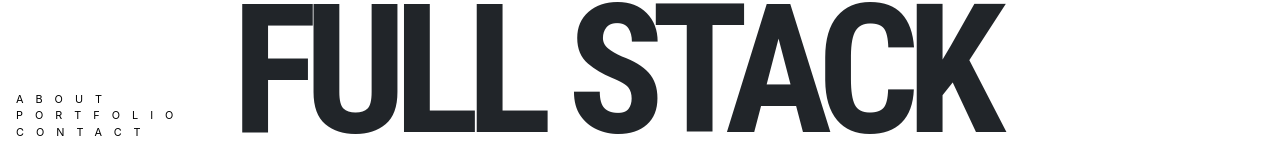
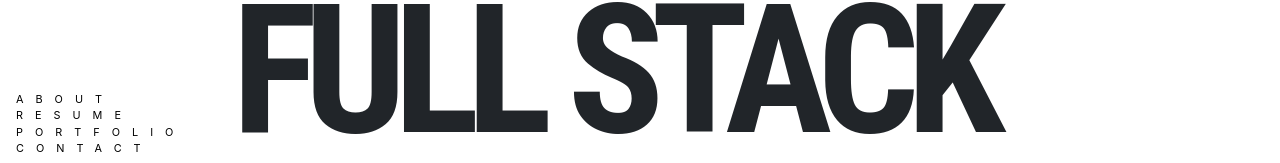
Before and after one commit to JoHeyJo/website-2.0, a React (Create React App) app: page / in a window 1280 px wide. Shown: the part 277-440 px from the top of the page. Built offline with nearby package versions, Linux system fonts and the light colour scheme.

Commit message:
adding resume section

```diff
--- a/src/Nav.tsx
+++ b/src/Nav.tsx
@@ -10,7 +10,7 @@ function Nav() {
     <div className="d-none d-md-inline">
       <Navbar id="Nav-navbar" className="flex-column">
         {sections.map((section, i) =>
-          <HashLink key={i} className="Nav-link" to={`#${section.link}`}>{section.name}</HashLink>
+          <HashLink key={i} id={section.id} className="Nav-link" to={`#${section.link}`}>{section.name}</HashLink>
         )}
       </Navbar>
     </div>
--- a/src/styles/Nav.css
+++ b/src/styles/Nav.css
@@ -16,6 +16,14 @@
 .Nav-link:hover {
   transition: .25s;
   color: #323232;
+}
+
+#Nav-resume::before {
+  content: "Resume";
+}
+
+#Nav-resume:hover::before {
+  content: "Download";
 }
 
 @media (width < 1315px){
--- a/src/utils/sections.ts
+++ b/src/utils/sections.ts
@@ -2,6 +2,11 @@ export const sections = [
   {
     link: "Home-Bio",
     name: "About"
+  },
+  {
+    link: "",
+    name: "",
+    id: "Nav-resume"
   },
   {
     link: "Home-Portfolio",
```
